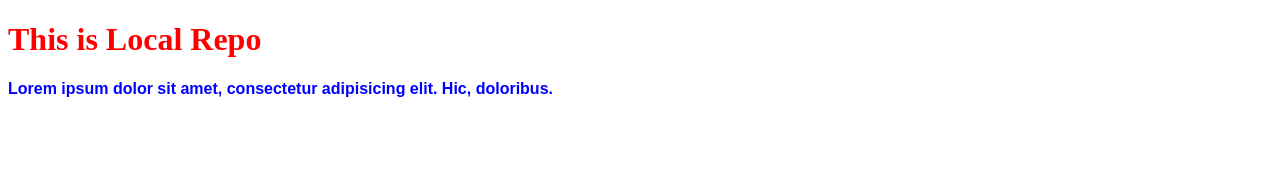
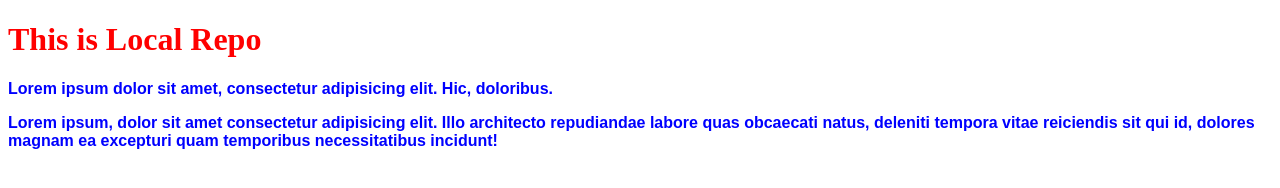
Before and after one commit to Shankhadeep-Bhowmik/LocalRepo, a plain HTML site: page index.html in a window 1280 px wide. Drawn offline with Linux system fonts and the light colour scheme.

Commit message:
Adding paragraph in feature1 on line 12

```diff
--- a/index.html
+++ b/index.html
@@ -9,5 +9,6 @@
 <body>
 <h1>This is Local Repo</h1>
 <p>Lorem ipsum dolor sit amet, consectetur adipisicing elit. Hic, doloribus.</p>
+<p>Lorem ipsum, dolor sit amet consectetur adipisicing elit. Illo architecto repudiandae labore quas obcaecati natus, deleniti tempora vitae reiciendis sit qui id, dolores magnam ea excepturi quam temporibus necessitatibus incidunt!</p>
 </body>
 </html>
```
